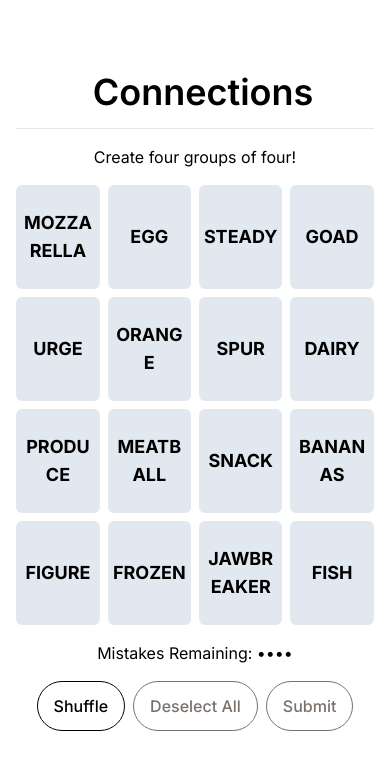
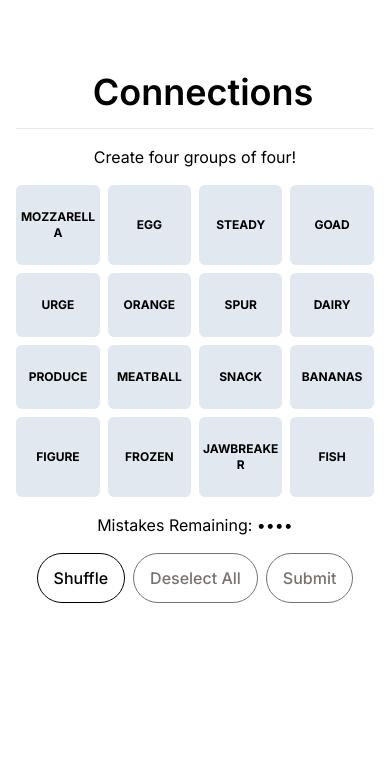
Before and after one commit to srefsland/nyt-connections-clone, a Next.js app: page / in a window 390 px wide. Shown: the top 770 px of the page. Built offline with nearby package versions, Linux system fonts and the light colour scheme.

Commit message:
improve responsive design

```diff
--- a/app/_components/game/cell.tsx
+++ b/app/_components/game/cell.tsx
@@ -27,7 +27,7 @@ export default function Cell(props: CellProps) {
       className={`${bgColor} py-6 rounded-md break-all px-1 transition ease-in-out ${guessAnimation} ${wrongGuessAnimation}`}
       onClick={handleClick}
     >
-      <h2 className={`${textColor} text-lg text-center font-bold`}>
+      <h2 className={`${textColor} text-xs md:text-lg text-center font-bold`}>
         {props.cellValue.word.toUpperCase()}
       </h2>
     </button>
--- a/app/_components/game/cleared-category.tsx
+++ b/app/_components/game/cleared-category.tsx
@@ -11,10 +11,10 @@ export default function ClearedCategory(props: { category: Category }) {
     <div
       className={`flex flex-col items-center col-span-4 py-4 rounded-md ${bgColor}`}
     >
-      <h1 className="text-black font-bold text-lg">
+      <h1 className="text-black font-bold text-md md:text-lg">
         {props.category.category}
       </h1>
-      <h2 className="text-black text-md">{concatItems}</h2>
+      <h2 className="text-black text-sm md:text-md text-center mx-2">{concatItems}</h2>
     </div>
   );
 }
--- a/app/page.tsx
+++ b/app/page.tsx
@@ -129,7 +129,7 @@ export default function Home() {
 
   return (
     <>
-      <div className="flex flex-col items-center w-11/12 md:w-3/4 lg:w-5/12 mx-auto mt-14">
+      <div className="flex flex-col items-center w-11/12 md:w-3/4 lg:w-7/12 mx-auto mt-14">
         <h1 className="text-black text-4xl font-semibold my-4 ml-4">
           Connections
         </h1>
```
